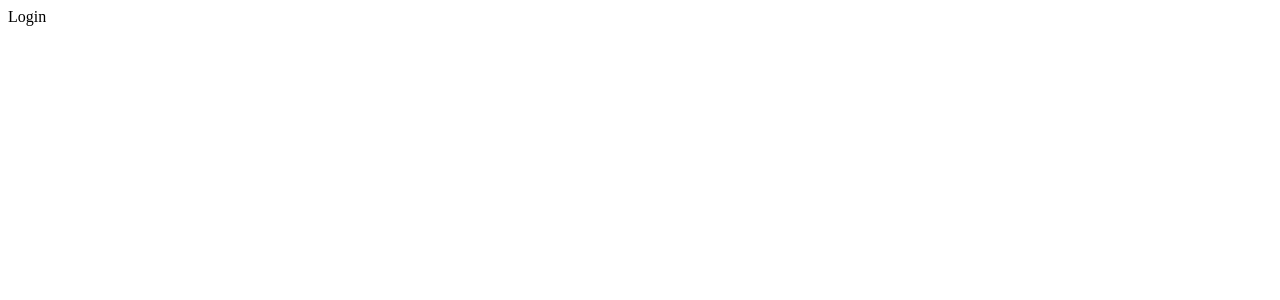
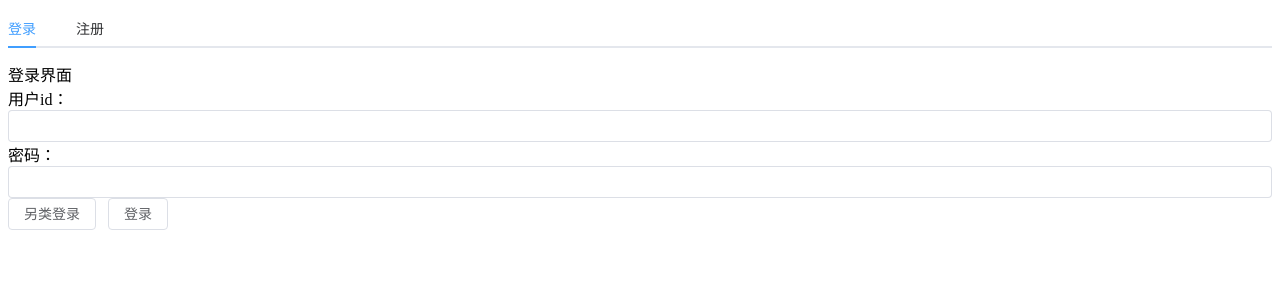
Before and after one commit to spiriteZeek/system, a Vue app: page /login in a window 1280 px wide. Shown: the top 300 px of the page. Built offline with nearby package versions, Linux system fonts and the light colour scheme.

Commit message:
feat:路劲参数

```diff
--- a/package.json
+++ b/package.json
@@ -11,6 +11,7 @@
     "format": "prettier --write src/"
   },
   "dependencies": {
+    "element-plus": "^2.6.0",
     "vue": "^3.4.15",
     "vue-router": "^4.3.0"
   },
--- /dev/null
+++ b/src/components/Home.vue
@@ -0,0 +1,32 @@
+<template>
+  <div>登陆成功</div>
+  <el-button @click="logout">退出登录</el-button>
+  <el-button @click="toLogin">跳转到登录页</el-button>
+  <hr></hr>
+  <div>传递数据：</div>
+  <div>route.params.id {{ $route.params.id }}</div>
+  <div>route.query.id: {{ $route.query.id }}</div>
+  <div>route.query.password: {{ $route.query.password }}</div>
+</template>
+<script>
+import { useRouter } from 'vue-router'
+  export default {
+    name: 'MainComp',
+    setup () {
+      const router = useRouter()
+      function logout() {
+        router.push({ name: 'main'})
+      }
+
+      function toLogin() {
+        router.push({ name: 'login'})
+      }
+      return {
+        logout,
+        toLogin,
+      }
+
+    }
+
+  }
+</script>
--- a/src/components/Login.vue
+++ b/src/components/Login.vue
@@ -1,8 +1,63 @@
 <template>
-  <div>Login</div>
+  <el-tabs v-model="activeName" class="demo-tabs">
+    <el-tab-pane label="登录" name="login"
+      ><div class="login">
+        <div>登录界面</div>
+        用户id：<el-input v-model="userID"></el-input> 密码：<el-input
+          v-model="password"
+          show-password
+        ></el-input>
+        <el-button @click="login1">另类登录</el-button>
+        <el-button @click="login">登录</el-button>
+      </div></el-tab-pane
+    >
+    <el-tab-pane label="注册" name="register">
+      <div class="register">
+        <div>注册界面</div>
+        用户id：<el-input v-model="userID"></el-input> 密码：<el-input
+          v-model="password"
+          show-password
+        ></el-input>
+        <el-button @click="register">注册</el-button>
+      </div></el-tab-pane
+    >
+  </el-tabs>
 </template>
 <script>
-  export default {
-    name: 'LoginComp',
+import { useRouter } from 'vue-router'
+import { ref } from 'vue'
+// import { TabsPaneContext } from 'element-plus'
+
+export default {
+  name: 'LoginComp',
+  setup() {
+    const router = useRouter()
+    function login() {
+      // router.push("/home")
+      router.push({ name: 'home', query: { id: userID.value, password: password.value } })
+    }
+
+    function login1() {
+      router.push({ name: 'home+id', params: { id: userID.value } })
+    }
+
+    function register() {
+      console.log('注册账号')
+    }
+
+
+    const userID = ref('')
+    const password = ref('')
+    const activeName = ref('login')
+
+    return {
+      login,
+      userID,
+      password,
+      login1,
+      register,
+      activeName
+    }
   }
+}
 </script>
--- a/src/components/Main.vue
+++ b/src/components/Main.vue
@@ -1,8 +1,21 @@
 <template>
-  <div>Main</div>
+  <div>广告页</div>
+  <el-button @click="toLogin">跳转登录</el-button>
 </template>
 <script>
+import { useRouter } from 'vue-router'
   export default {
     name: 'MainComp',
+    setup() {
+      const router = useRouter()
+      function toLogin() {
+        // router.push("/login")
+        router.push({name: 'login'})
+      }
+
+      return {
+        toLogin,
+      }
+    }
   }
 </script>
--- a/src/main.js
+++ b/src/main.js
@@ -1,6 +1,10 @@
 import { createApp } from 'vue'
 import router from "@/index"
 import App from './App.vue'
+import ElementPlus from 'element-plus'
+import 'element-plus/dist/index.css'
+
 const app = createApp(App)
 app.use(router)
+app.use(ElementPlus)
 app.mount('#app')
```
Also changed, not shown: src/index.js (+8 -3 lines), 1 other file (tests, documents, lock files or other folders).
